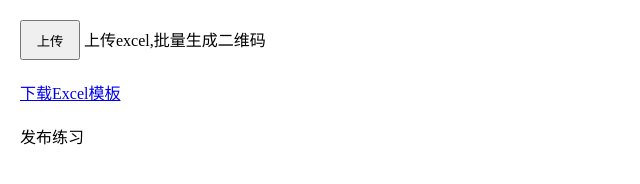
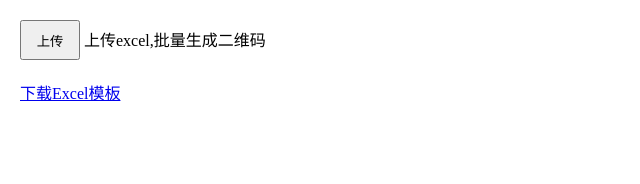
Before and after one commit to crystalcatdika/webpackDemo, a website built with webpack: page src/index.html in a window 1280 px wide. Shown: the full height of the page, 0-640 px from the left. Built offline with nearby package versions, Linux system fonts and the light colour scheme.

Commit message:
testDeploy

```diff
--- a/src/index.html
+++ b/src/index.html
@@ -9,7 +9,6 @@
 <div class="content" style="margin: 20px">
 	<p style="margin-bottom: 20px"><Button style="width: 60px; height: 40px;" class="batchQr">上传</Button> 上传excel,批量生成二维码</p>
 	<p style="margin-bottom: 20px"><a href="/productDetail.xlsx" download>下载Excel模板</a></p>
-	<p>发布练习</p>
 	<div class="qrcodeBox"></div>
 </div>
 </body>
```
